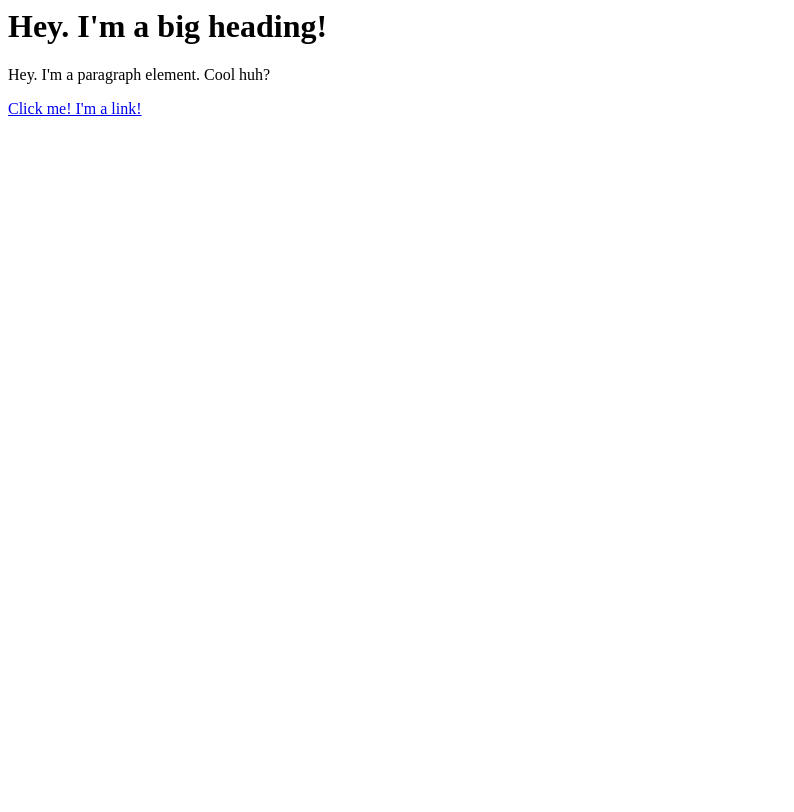
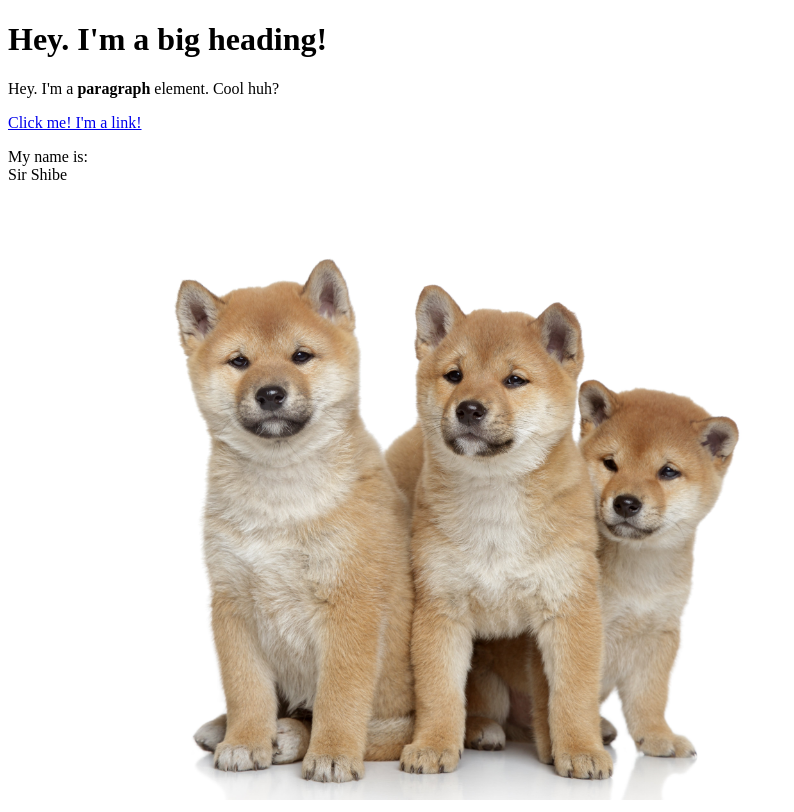
Before and after one commit to SaltMKII/cartoon-hero, a plain HTML site: page test.html in a window 1280 px wide. Shown: the whole page, without its empty margins (0-794 px from the left). Drawn offline with Linux system fonts and the light colour scheme.

Commit message:
Added an image of shiba puppies and a few more elements

```diff
--- a/test.html
+++ b/test.html
@@ -1,3 +1,20 @@
-<h1> Hey. I'm a big heading!</h1>
-<p>Hey. I'm a paragraph element. Cool huh?</p>
-<a href="https://google.com" target="_blank" title="Let's go to Google">Click me! I'm a link!</a>
+<!DOCTYPE html>
+
+<html>
+
+	<head>
+		<title>Test Page</title>
+	</head>
+
+	<body>
+
+		<h1> Hey. I'm a big heading!</h1>
+		<p>Hey. I'm a <b>paragraph</b> element. Cool huh?</p>
+		<a href="https://google.com" target="_blank" title="Let's go to Google">Click me! I'm a link!</a>
+		<p>My name is:<br>
+		Sir Shibe</p>
+		<img src="img/shiba-puppies.jpg" height="600">
+
+	</body>
+
+</html>
```
Also changed, not shown: img/shiba-puppies.jpg (added).
